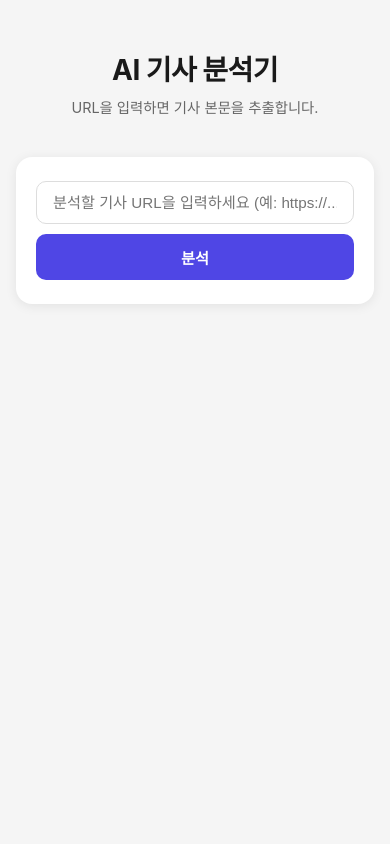
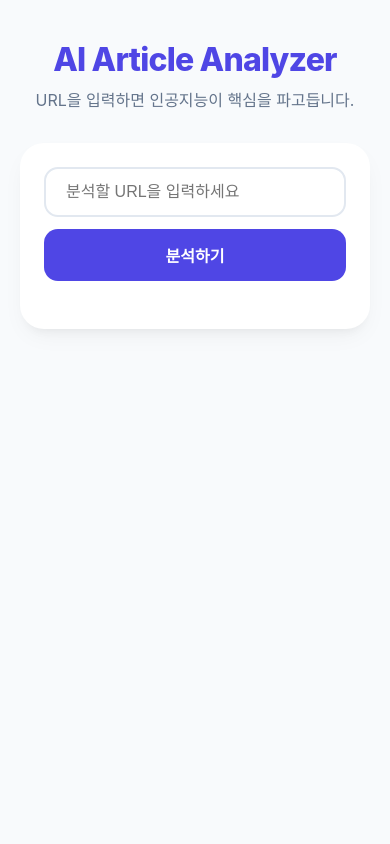
Before and after one commit to omokpark/article-analyzer, a Flask app: page / in a window 390 px wide. Run offline with Flask 3, Linux system fonts and the light colour scheme.

Commit message:
feat: implement hybrid analysis (simple/deep) and modernize UI with Mermaid.js

```diff
--- a/templates/index.html
+++ b/templates/index.html
@@ -3,284 +3,384 @@
 <head>
   <meta charset="UTF-8" />
   <meta name="viewport" content="width=device-width, initial-scale=1.0" />
-  <title>AI 기사 분석기</title>
+  <title>AI Article Analyzer</title>
+  <script src="https://cdn.jsdelivr.net/npm/mermaid/dist/mermaid.min.js"></script>
   <style>
+    :root {
+      --primary: #4f46e5;
+      --primary-hover: #4338ca;
+      --bg: #f8fafc;
+      --card-bg: #ffffff;
+      --text-main: #1e293b;
+      --text-muted: #64748b;
+      --border: #e2e8f0;
+      --accent: #818cf8;
+    }
+
     *, *::before, *::after { box-sizing: border-box; margin: 0; padding: 0; }
 
     body {
-      font-family: -apple-system, BlinkMacSystemFont, "Segoe UI", sans-serif;
-      background: #f5f5f5;
-      color: #1a1a1a;
+      font-family: 'Pretendard', -apple-system, BlinkMacSystemFont, "Segoe UI", Roboto, sans-serif;
+      background: var(--bg);
+      color: var(--text-main);
       min-height: 100vh;
       display: flex;
       flex-direction: column;
       align-items: center;
-      padding: 48px 16px;
+      padding: 40px 20px;
     }
 
     header {
-      margin-bottom: 40px;
+      margin-bottom: 32px;
       text-align: center;
     }
 
     header h1 {
-      font-size: 1.75rem;
-      font-weight: 700;
-      letter-spacing: -0.02em;
+      font-size: 2rem;
+      font-weight: 800;
+      letter-spacing: -0.025em;
+      color: var(--primary);
     }
 
     header p {
       margin-top: 8px;
-      font-size: 0.9rem;
-      color: #666;
+      font-size: 1rem;
+      color: var(--text-muted);
     }
 
     .card {
-      background: #fff;
-      border-radius: 16px;
-      box-shadow: 0 2px 12px rgba(0,0,0,0.08);
-      padding: 32px;
+      background: var(--card-bg);
+      border-radius: 24px;
+      box-shadow: 0 10px 25px -5px rgba(0, 0, 0, 0.05), 0 8px 10px -6px rgba(0, 0, 0, 0.05);
+      padding: 40px;
       width: 100%;
-      max-width: 640px;
+      max-width: 800px;
+      transition: transform 0.3s ease;
     }
 
     .input-row {
       display: flex;
-      gap: 10px;
+      gap: 12px;
+      margin-bottom: 24px;
     }
 
     .input-row input[type="url"] {
       flex: 1;
-      padding: 12px 16px;
-      border: 1.5px solid #ddd;
-      border-radius: 10px;
-      font-size: 0.95rem;
+      padding: 14px 20px;
+      border: 2px solid var(--border);
+      border-radius: 14px;
+      font-size: 1rem;
       outline: none;
-      transition: border-color 0.2s;
+      transition: all 0.2s;
     }
 
     .input-row input[type="url"]:focus {
-      border-color: #4f46e5;
+      border-color: var(--primary);
+      box-shadow: 0 0 0 4px rgba(79, 70, 229, 0.1);
     }
 
     .input-row button {
-      padding: 12px 22px;
-      background: #4f46e5;
+      padding: 14px 28px;
+      background: var(--primary);
       color: #fff;
       border: none;
-      border-radius: 10px;
-      font-size: 0.95rem;
-      font-weight: 600;
+      border-radius: 14px;
+      font-size: 1rem;
+      font-weight: 700;
       cursor: pointer;
-      white-space: nowrap;
-      transition: background 0.2s;
+      transition: all 0.2s;
     }
 
-    .input-row button:hover { background: #4338ca; }
-    .input-row button:disabled { background: #a5b4fc; cursor: not-allowed; }
+    .input-row button:hover {
+      background: var(--primary-hover);
+      transform: translateY(-1px);
+    }
 
-    /* 결과 영역 */
+    .input-row button:disabled {
+      background: #cbd5e1;
+      cursor: not-allowed;
+      transform: none;
+    }
+
     #result {
-      margin-top: 28px;
+      margin-top: 40px;
       display: none;
+      animation: fadeIn 0.5s ease-out;
+    }
+
+    @keyframes fadeIn {
+      from { opacity: 0; transform: translateY(10px); }
+      to { opacity: 1; transform: translateY(0); }
     }
 
     #result.visible { display: block; }
 
+    .result-header {
+      display: flex;
+      justify-content: space-between;
+      align-items: flex-start;
+      margin-bottom: 24px;
+    }
+
+    .title-area { flex: 1; }
+
     .result-title {
-      font-size: 1.1rem;
-      font-weight: 700;
-      margin-bottom: 12px;
-      line-height: 1.4;
+      font-size: 1.5rem;
+      font-weight: 800;
+      line-height: 1.3;
+      margin-bottom: 8px;
     }
 
     .result-url {
-      font-size: 0.8rem;
-      color: #888;
+      font-size: 0.85rem;
+      color: var(--text-muted);
       word-break: break-all;
-      margin-bottom: 16px;
     }
 
-    .divider {
-      border: none;
-      border-top: 1px solid #eee;
-      margin-bottom: 16px;
+    .copy-btn {
+      background: none;
+      border: 1px solid var(--border);
+      padding: 8px 12px;
+      border-radius: 8px;
+      font-size: 0.8rem;
+      cursor: pointer;
+      transition: all 0.2s;
+      color: var(--text-muted);
     }
 
-    .result-body {
-      font-size: 0.92rem;
-      line-height: 1.8;
-      color: #333;
-      white-space: pre-wrap;
-      word-break: break-word;
+    .copy-btn:hover {
+      background: var(--bg);
+      color: var(--primary);
     }
 
-    .analysis {
-      margin-top: 24px;
-      padding-top: 20px;
-      border-top: 1px solid #eee;
+    .badge {
+      font-size: 0.75rem;
+      font-weight: 700;
+      padding: 4px 10px;
+      border-radius: 6px;
+      text-transform: uppercase;
+      margin-bottom: 12px;
+      display: inline-block;
     }
 
-    .summary {
-      font-size: 1rem;
-      font-weight: 600;
-      color: #1a1a1a;
-      line-height: 1.6;
-      margin-bottom: 16px;
+    .badge-simple { background: #e0f2fe; color: #0369a1; }
+    .badge-deep { background: #fef3c7; color: #92400e; }
+
+    .analysis-section {
+      margin-top: 32px;
     }
 
-    .points {
-      list-style: none;
-      margin-bottom: 16px;
+    .summary-box {
+      background: #f1f5f9;
+      padding: 24px;
+      border-radius: 16px;
+      border-left: 4px solid var(--primary);
+      margin-bottom: 24px;
     }
 
-    .points li {
-      font-size: 0.9rem;
-      color: #444;
-      padding: 6px 0 6px 20px;
-      position: relative;
+    .summary-text {
+      font-size: 1.1rem;
+      font-weight: 600;
       line-height: 1.6;
     }
 
-    .points li::before {
-      content: "•";
-      position: absolute;
-      left: 6px;
-      color: #4f46e5;
-      font-weight: 700;
+    .points-list {
+      list-style: none;
+      margin-bottom: 32px;
     }
 
-    .tags {
+    .points-list li {
+      padding: 12px 0 12px 28px;
+      position: relative;
+      font-size: 1rem;
+      line-height: 1.6;
+      border-bottom: 1px solid #f1f5f9;
+    }
+
+    .points-list li::before {
+      content: "→";
+      position: absolute;
+      left: 0;
+      color: var(--primary);
+      font-weight: 900;
+    }
+
+    /* Deep Dive Styles */
+    .deep-dive {
+      margin-top: 48px;
+      padding-top: 32px;
+      border-top: 2px dashed var(--border);
+    }
+
+    .section-label {
+      font-size: 0.8rem;
+      font-weight: 700;
+      color: var(--primary);
+      margin-bottom: 16px;
+      display: block;
+      letter-spacing: 0.05em;
+    }
+
+    .mermaid-container {
+      background: #fff;
+      border: 1px solid var(--border);
+      border-radius: 16px;
+      padding: 20px;
+      margin-bottom: 32px;
+      overflow-x: auto;
+      display: flex;
+      justify-content: center;
+    }
+
+    .detailed-grid {
+      display: grid;
+      grid-template-columns: 1fr;
+      gap: 20px;
+      margin-bottom: 32px;
+    }
+
+    .detail-card {
+      background: #fff;
+      border: 1px solid var(--border);
+      padding: 20px;
+      border-radius: 16px;
+    }
+
+    .detail-card h4 {
+      font-size: 1rem;
+      font-weight: 700;
+      margin-bottom: 8px;
+    }
+
+    .detail-card p {
+      font-size: 0.9rem;
+      color: #475569;
+      line-height: 1.6;
+    }
+
+    .insight-box {
+      background: linear-gradient(135deg, #4f46e5 0%, #818cf8 100%);
+      color: #fff;
+      padding: 24px;
+      border-radius: 16px;
+      margin-bottom: 32px;
+    }
+
+    .insight-box h4 { margin-bottom: 10px; font-size: 1.1rem; }
+    .insight-box p { font-size: 0.95rem; line-height: 1.6; opacity: 0.9; }
+
+    .tag-container {
       display: flex;
       flex-wrap: wrap;
-      gap: 6px;
+      gap: 8px;
     }
 
-    .tag {
-      font-size: 0.78rem;
-      color: #4f46e5;
+    .tag-item {
+      font-size: 0.8rem;
+      font-weight: 600;
+      color: var(--primary);
       background: #eef2ff;
-      border-radius: 20px;
-      padding: 3px 10px;
+      padding: 6px 14px;
+      border-radius: 100px;
     }
 
-    .category-wrapper {
-      margin-bottom: 12px;
-    }
-
-    .category-badge {
-      font-size: 0.85rem;
-      font-weight: 600;
-      color: #fff;
-      background: #4f46e5;
-      border-radius: 6px;
-      padding: 4px 12px;
-      display: inline-block;
-    }
-
-    /* 에러 */
-    .error-msg {
-      margin-top: 16px;
-      padding: 12px 16px;
-      background: #fef2f2;
-      border: 1px solid #fecaca;
-      border-radius: 10px;
-      font-size: 0.9rem;
-      color: #dc2626;
-      display: none;
-    }
-
-    .error-msg.visible { display: block; }
-
-    /* 로딩 스피너 */
     .spinner {
       display: none;
-      margin-top: 24px;
       text-align: center;
-      color: #888;
-      font-size: 0.9rem;
+      padding: 40px;
+      color: var(--text-muted);
     }
 
     .spinner.visible { display: block; }
 
-    .spinner::before {
-      content: "";
-      display: inline-block;
-      width: 18px;
-      height: 18px;
-      border: 2px solid #ddd;
-      border-top-color: #4f46e5;
+    .spinner-icon {
+      width: 30px;
+      height: 30px;
+      border: 3px solid #e2e8f0;
+      border-top-color: var(--primary);
       border-radius: 50%;
-      animation: spin 0.7s linear infinite;
-      vertical-align: middle;
-      margin-right: 8px;
+      animation: spin 0.8s linear infinite;
+      margin: 0 auto 12px;
     }
 
     @keyframes spin { to { transform: rotate(360deg); } }
 
-    @media (max-width: 480px) {
+    @media (max-width: 640px) {
       .input-row { flex-direction: column; }
-      .input-row button { width: 100%; }
-      .card { padding: 24px 20px; }
+      .card { padding: 24px; }
+      .result-header { flex-direction: column; }
+      .copy-btn { margin-top: 12px; align-self: flex-start; }
     }
   </style>
 </head>
 <body>
   <header>
-    <h1>AI 기사 분석기</h1>
-    <p>URL을 입력하면 기사 본문을 추출합니다.</p>
+    <h1>AI Article Analyzer</h1>
+    <p>URL을 입력하면 인공지능이 핵심을 파고듭니다.</p>
   </header>
 
   <div class="card">
     <form id="analyzeForm">
       <div class="input-row">
-        <input
-          type="url"
-          id="urlInput"
-          placeholder="분석할 기사 URL을 입력하세요 (예: https://...)"
-          required
-          autocomplete="off"
-          spellcheck="false"
-        />
-        <button type="submit" id="submitBtn">분석</button>
+        <input type="url" id="urlInput" placeholder="분석할 URL을 입력하세요" required autocomplete="off" />
+        <button type="submit" id="submitBtn">분석하기</button>
       </div>
     </form>
 
-    <div class="spinner" id="spinner">분석 중...</div>
-    <div class="error-msg" id="errorMsg"></div>
+    <div class="spinner" id="spinner">
+      <div class="spinner-icon"></div>
+      <p>기사를 정독하며 분석 중입니다...</p>
+    </div>
 
     <div id="result">
-      <p class="result-title" id="resultTitle"></p>
+      <div id="depthBadge"></div>
+      <div class="result-header">
+        <div class="title-area">
+          <h2 class="result-title" id="resultTitle"></h2>
           <p class="result-url" id="resultUrl"></p>
-      <hr class="divider" />
-      <div class="analysis" id="resultAnalysis">
-        <div class="category-wrapper">
-          <span class="category-badge" id="resultCategory"></span>
         </div>
-        <p class="summary" id="resultSummary"></p>
-        <ul class="points" id="resultPoints"></ul>
-        <div class="tags" id="resultTags"></div>
+        <button class="copy-btn" id="copyBtn">결과 복사</button>
+      </div>
+
+      <div class="analysis-section">
+        <div class="summary-box">
+          <p class="summary-text" id="resultSummary"></p>
+        </div>
+
+        <ul class="points-list" id="resultPoints"></ul>
+
+        <!-- Deep Dive Section -->
+        <div id="deepDiveContent" class="deep-dive" style="display: none;">
+          <span class="section-label">VISUALIZATION</span>
+          <div class="mermaid-container" id="mermaidContainer"></div>
+
+          <span class="section-label">DETAILED ANALYSIS</span>
+          <div class="detailed-grid" id="detailedGrid"></div>
+
+          <span class="section-label">PROFESSIONAL INSIGHT</span>
+          <div class="insight-box" id="insightBox"></div>
+        </div>
+
+        <div class="tag-container" id="resultTags"></div>
       </div>
     </div>
   </div>
 
   <script>
+    mermaid.initialize({ startOnLoad: false, theme: 'neutral' });
+
     const form = document.getElementById("analyzeForm");
     const urlInput = document.getElementById("urlInput");
     const submitBtn = document.getElementById("submitBtn");
     const spinner = document.getElementById("spinner");
-    const errorMsg = document.getElementById("errorMsg");
     const result = document.getElementById("result");
 
     form.addEventListener("submit", async (e) => {
       e.preventDefault();
-
       const url = urlInput.value.trim();
       if (!url) return;
 
-      // 초기화
       result.classList.remove("visible");
-      errorMsg.classList.remove("visible");
       spinner.classList.add("visible");
       submitBtn.disabled = true;
 
@@ -290,28 +390,30 @@
           headers: { "Content-Type": "application/json" },
           body: JSON.stringify({ url }),
         });
+        const data = await res.json();
+        if (!res.ok) throw new Error(data.error || "실패");
 
-        const data = await res.json();
+        renderResult(data);
+        result.classList.add("visible");
+      } catch (err) {
+        alert(err.message);
+      } finally {
+        spinner.classList.remove("visible");
+        submitBtn.disabled = false;
+      }
+    });
 
-        if (!res.ok || data.error) {
-          throw new Error(data.error || "분석에 실패했습니다.");
-        }
+    function renderResult(data) {
+      document.getElementById("resultTitle").textContent = data.title;
+      document.getElementById("resultUrl").textContent = data.url;
+      document.getElementById("resultSummary").textContent = data.summary;
 
-        document.getElementById("resultTitle").textContent = data.title || "(제목 없음)";
-        document.getElementById("resultUrl").textContent = data.url;
+      // Depth Badge
+      const badge = document.getElementById("depthBadge");
+      badge.className = `badge badge-${data.depth || 'simple'}`;
+      badge.textContent = `${data.category} • ${data.depth === 'deep' ? '심층 분석' : '일반 요약'}`;
 
-        // 카테고리
-        const categoryEl = document.getElementById("resultCategory");
-        if (data.category) {
-          categoryEl.textContent = data.category;
-          categoryEl.parentElement.style.display = "block";
-        } else {
-          categoryEl.parentElement.style.display = "none";
-        }
-
-        // 분석 결과
-        document.getElementById("resultSummary").textContent = data.summary || "";
-
+      // Points
       const pointsList = document.getElementById("resultPoints");
       pointsList.innerHTML = "";
       (data.points || []).forEach(p => {
@@ -320,24 +422,58 @@
         pointsList.appendChild(li);
       });
 
+      // Tags
       const tagsEl = document.getElementById("resultTags");
       tagsEl.innerHTML = "";
       (data.tags || []).forEach(t => {
         const span = document.createElement("span");
-          span.className = "tag";
+        span.className = "tag-item";
         span.textContent = "#" + t;
         tagsEl.appendChild(span);
       });
 
-        result.classList.add("visible");
-      } catch (err) {
-        errorMsg.textContent = err.message;
-        errorMsg.classList.add("visible");
-      } finally {
-        spinner.classList.remove("visible");
-        submitBtn.disabled = false;
+      // Deep Dive
+      const deepSection = document.getElementById("deepDiveContent");
+      if (data.depth === 'deep') {
+        deepSection.style.display = "block";
+
+        // Mermaid
+        const container = document.getElementById("mermaidContainer");
+        container.innerHTML = `<div class="mermaid">${data.mermaid}</div>`;
+        mermaid.init(undefined, container.querySelectorAll(".mermaid"));
+
+        // Detailed Grid
+        const grid = document.getElementById("detailedGrid");
+        grid.innerHTML = "";
+        (data.detailed_analysis || []).forEach(item => {
+          const card = document.createElement("div");
+          card.className = "detail-card";
+          card.innerHTML = `<h4>${item.section}</h4><p>${item.content}</p>`;
+          grid.appendChild(card);
+        });
+
+        // Insight
+        const insightBox = document.getElementById("insightBox");
+        insightBox.innerHTML = `<h4>💡 Expert Insight</h4><p>${data.insight}</p>`;
+      } else {
+        deepSection.style.display = "none";
       }
+    }
+
+    document.getElementById("copyBtn").addEventListener("click", () => {
+      const title = document.getElementById("resultTitle").textContent;
+      const summary = document.getElementById("resultSummary").textContent;
+      const points = Array.from(document.querySelectorAll("#resultPoints li")).map(li => "• " + li.textContent).join("\n");
+      const text = `[기사 분석] ${title}\n\n요약: ${summary}\n\n핵심 포인트:\n${points}`;
+
+      navigator.clipboard.writeText(text).then(() => {
+        const btn = document.getElementById("copyBtn");
+        const original = btn.textContent;
+        btn.textContent = "복사됨!";
+        setTimeout(() => btn.textContent = original, 2000);
+      });
     });
   </script>
 </body>
+
 </html>
```
Also changed, not shown: analyzer.py (+25 -31 lines). Lines whose indentation alone changed are shown as unchanged.
